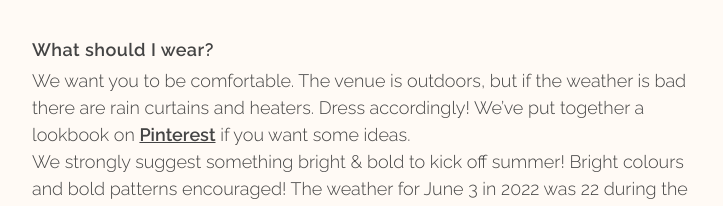
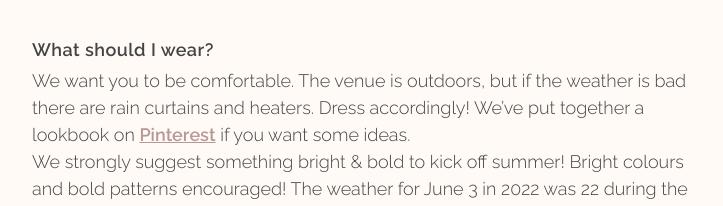
Before and after one commit to martenbjork/erin-and-benoit, a Next.js app: page / in a window 1280 px wide. Shown: the part 3360-3566 px from the top of the page, without its empty margins (275-998 px from the left). Built offline with nearby package versions, Linux system fonts and the light colour scheme.

Commit message:
Update Home.module.scss

```diff
--- a/src/styles/Home.module.scss
+++ b/src/styles/Home.module.scss
@@ -216,6 +216,7 @@
   a {
     font-weight: bold;
     text-decoration: underline;
+    color: #B79897;
   }
 
   svg {
```
